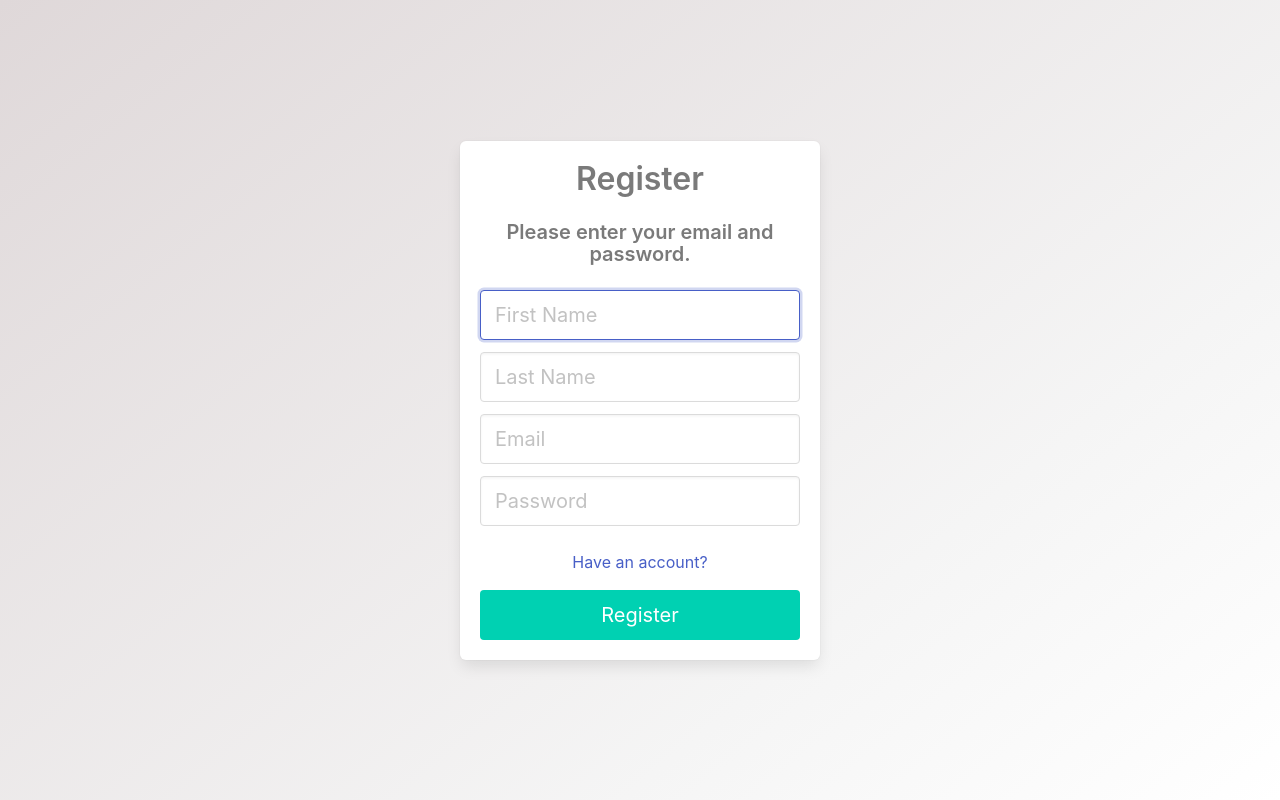
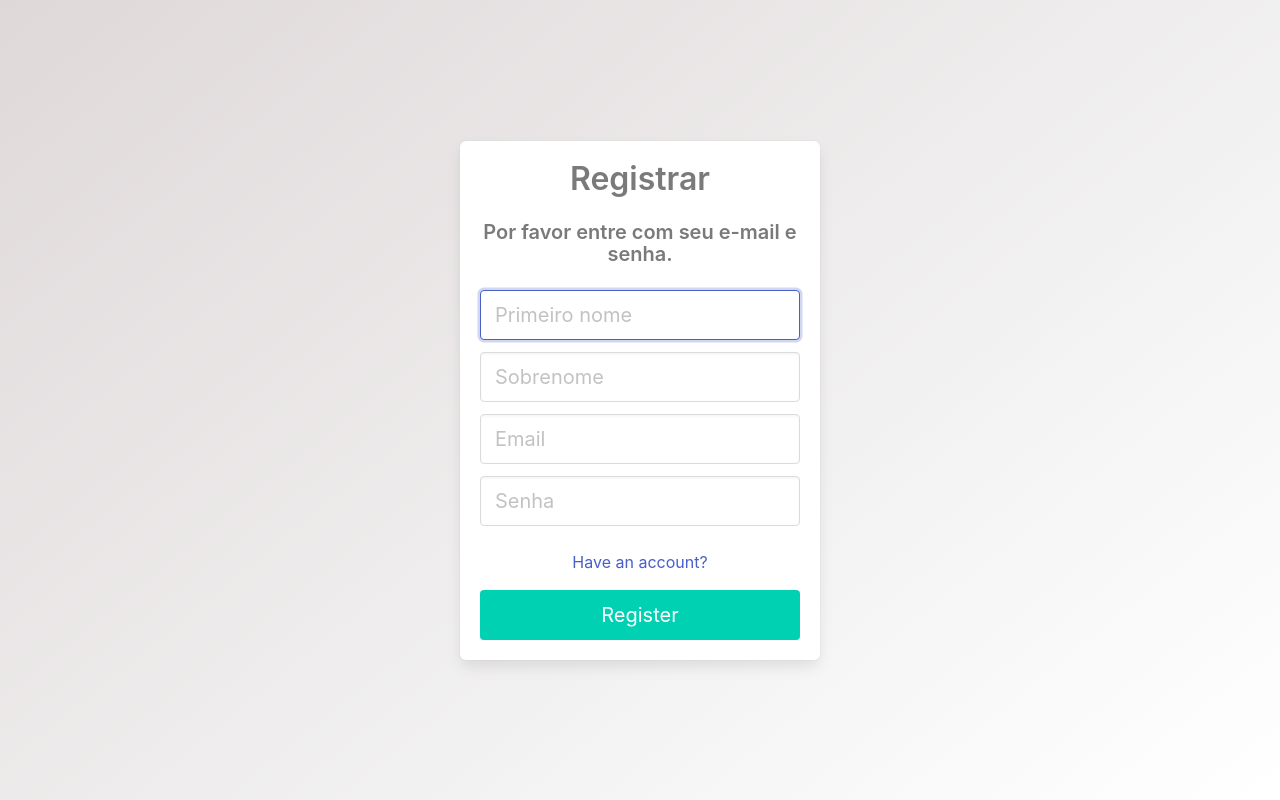
Before and after one commit to decyphr-net/learnr, a Django app: page /accounts/register/ in a window 1280 px wide. Run offline with Django 3.2, Linux system fonts and the light colour scheme.

Commit message:
Add some translations

```diff
--- a/accounts/templates/register.html
+++ b/accounts/templates/register.html
@@ -4,19 +4,19 @@
     <div class="container has-text-centered">
       <div class="column is-4 is-offset-4">
         <div class="box">
-          <h3 class="title has-text-grey">Register</h3>
-          <div class="title has-text-grey is-5">Please enter your email and password.</div>
+          <h3 class="title has-text-grey">Registrar</h3>
+          <div class="title has-text-grey is-5">Por favor entre com seu e-mail e senha.</div>
 
           <form method="POST" action="{% url 'register' %}">
             {% csrf_token %}
             <div class="field">
               <div class="control">
-                <input class="input is-medium" name="firstname" type="text" placeholder="First Name" autofocus>
+                <input class="input is-medium" name="firstname" type="text" placeholder="Primeiro nome" autofocus>
               </div>
             </div>
             <div class="field">
               <div class="control">
-                <input class="input is-medium" name="lastname" type="text" placeholder="Last Name">
+                <input class="input is-medium" name="lastname" type="text" placeholder="Sobrenome">
               </div>
             </div>
             <div class="field">
@@ -26,7 +26,7 @@
             </div>
             <div class="field">
               <div class="control">
-                <input class="input is-medium" name="password" type="password" placeholder="Password">
+                <input class="input is-medium" name="password" type="password" placeholder="Senha">
               </div>
             </div>
             <div class="is-block mb-4 mt-5">
--- a/marketing/templates/index.html
+++ b/marketing/templates/index.html
@@ -4,12 +4,11 @@
     <div class="container">
       <h1 class="title has-text-white is-size-1">Learnr</h1>
       <h2 class="subtitle is-size-4">
-        Learn to speak and read English not just from small exercises, but with
-        thorough expanations of expressions, tenses and conjugations.
+        Aprenda a falar e ler inglês não apenas com pequenos exercícios, mas com explicações completas sobre expressões, tempos verbais e conjugações.
       </h2>
 
       <a class="button is-link is-medium" href="{% if user.is_authenticated %}/course{% else %}/accounts/register{% endif %}">
-        Let's go!
+        Vamos!
       </a>
 
     </div>
```
